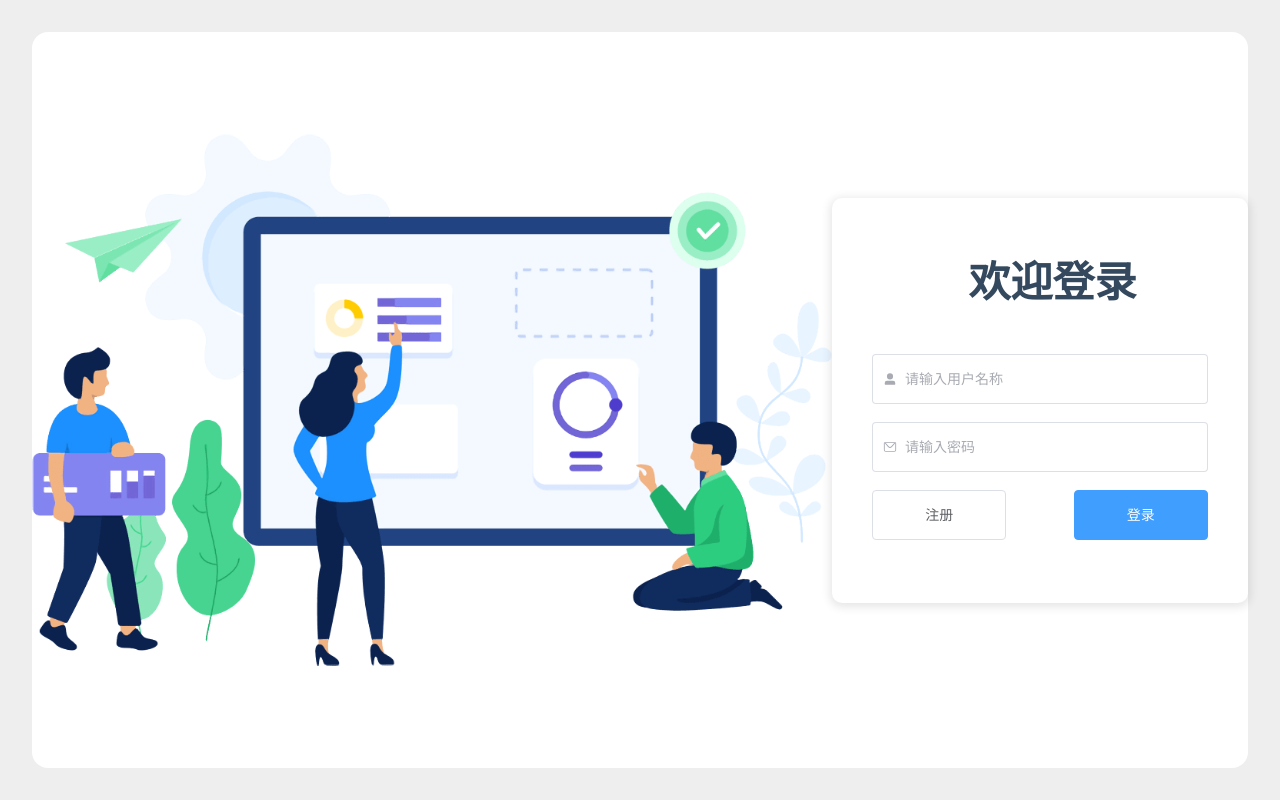
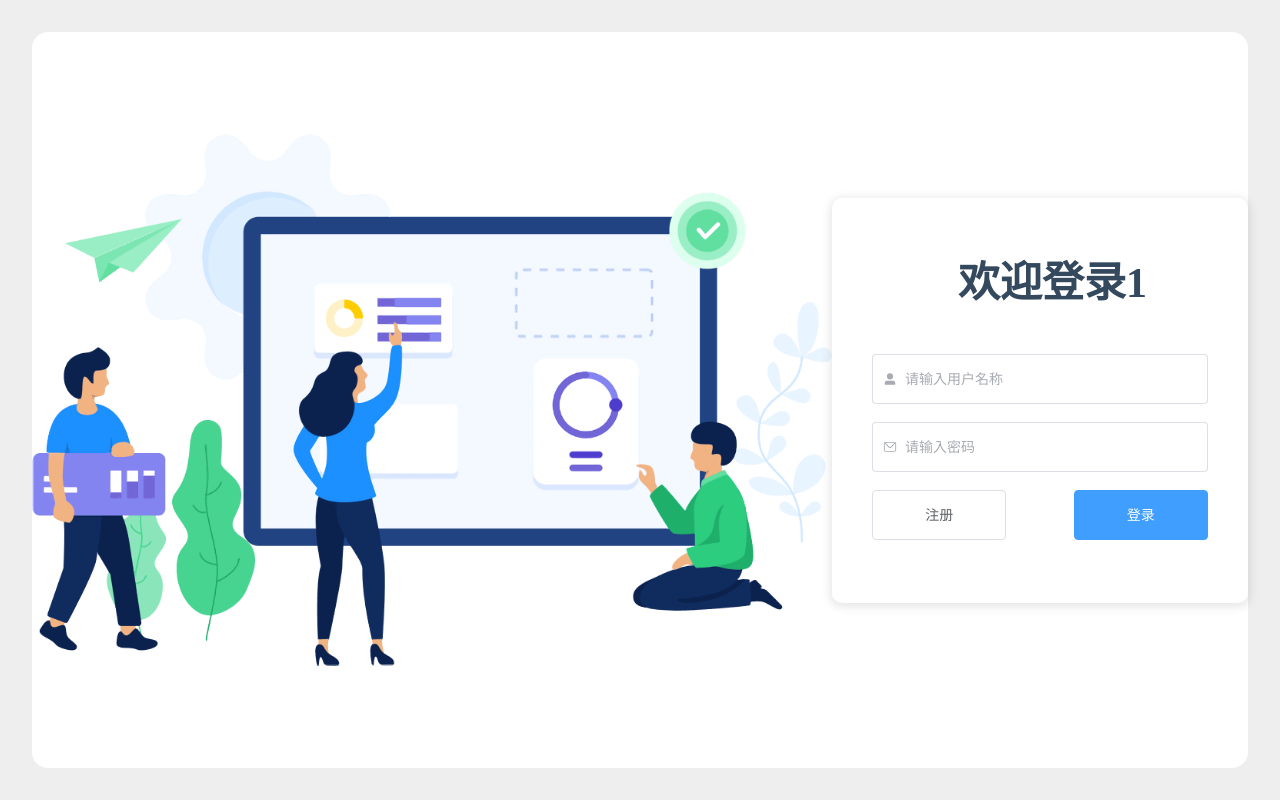
Before and after one commit to jiakaiqiang/jkq-admin, a Vue app: page /#/login in a window 1280 px wide. Built offline with nearby package versions, Linux system fonts and the light colour scheme.

Commit message:
提交测试

```diff
--- a/src/views/login/index.vue
+++ b/src/views/login/index.vue
@@ -5,7 +5,7 @@
       <img src="/public/login.png" mode="scaleToFill" />
       <div class="form-container">
         <div class="title">
-          欢迎登录
+          欢迎登录1
         </div>
         <div class="form-content">
           <el-form>
```
